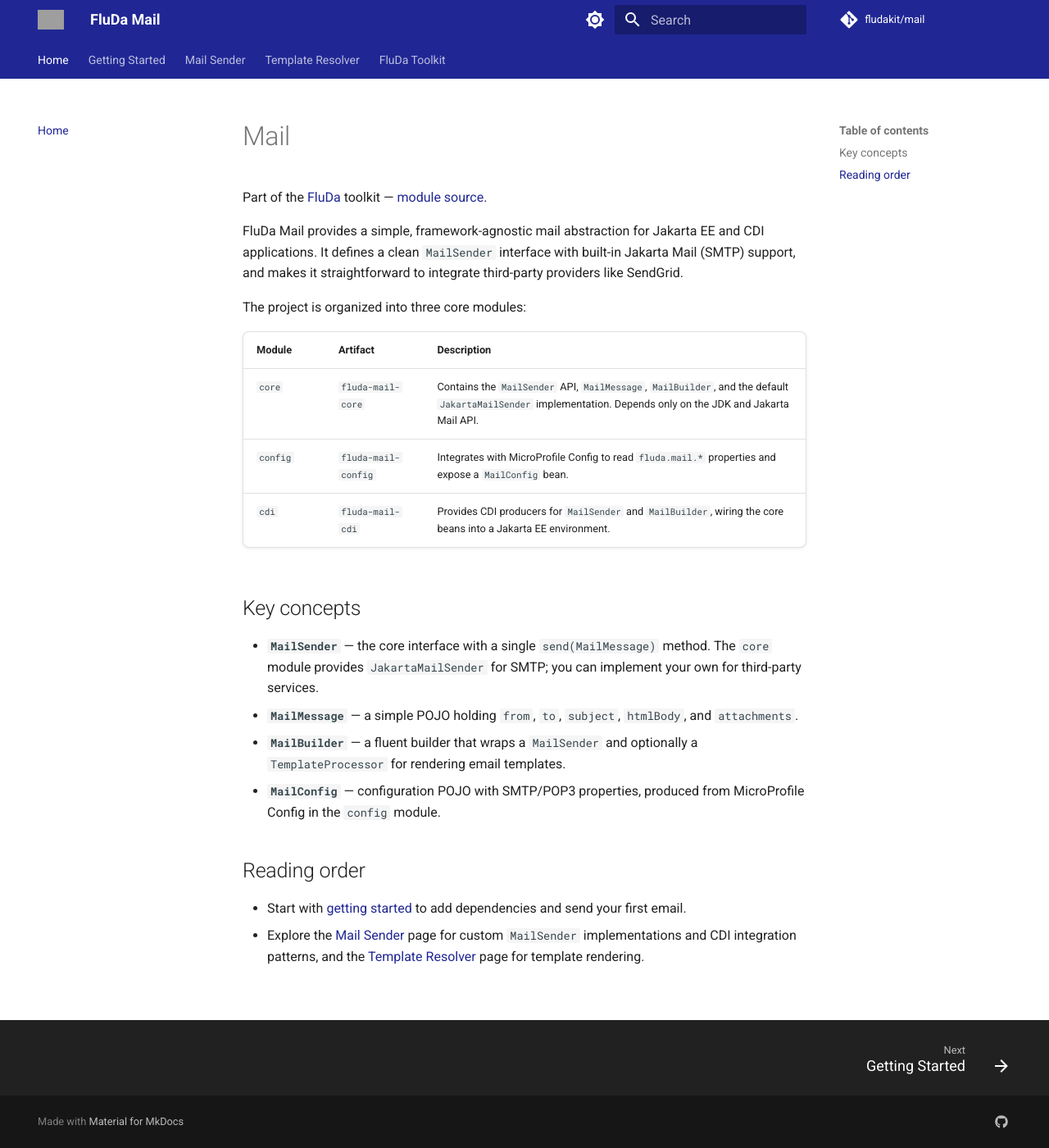
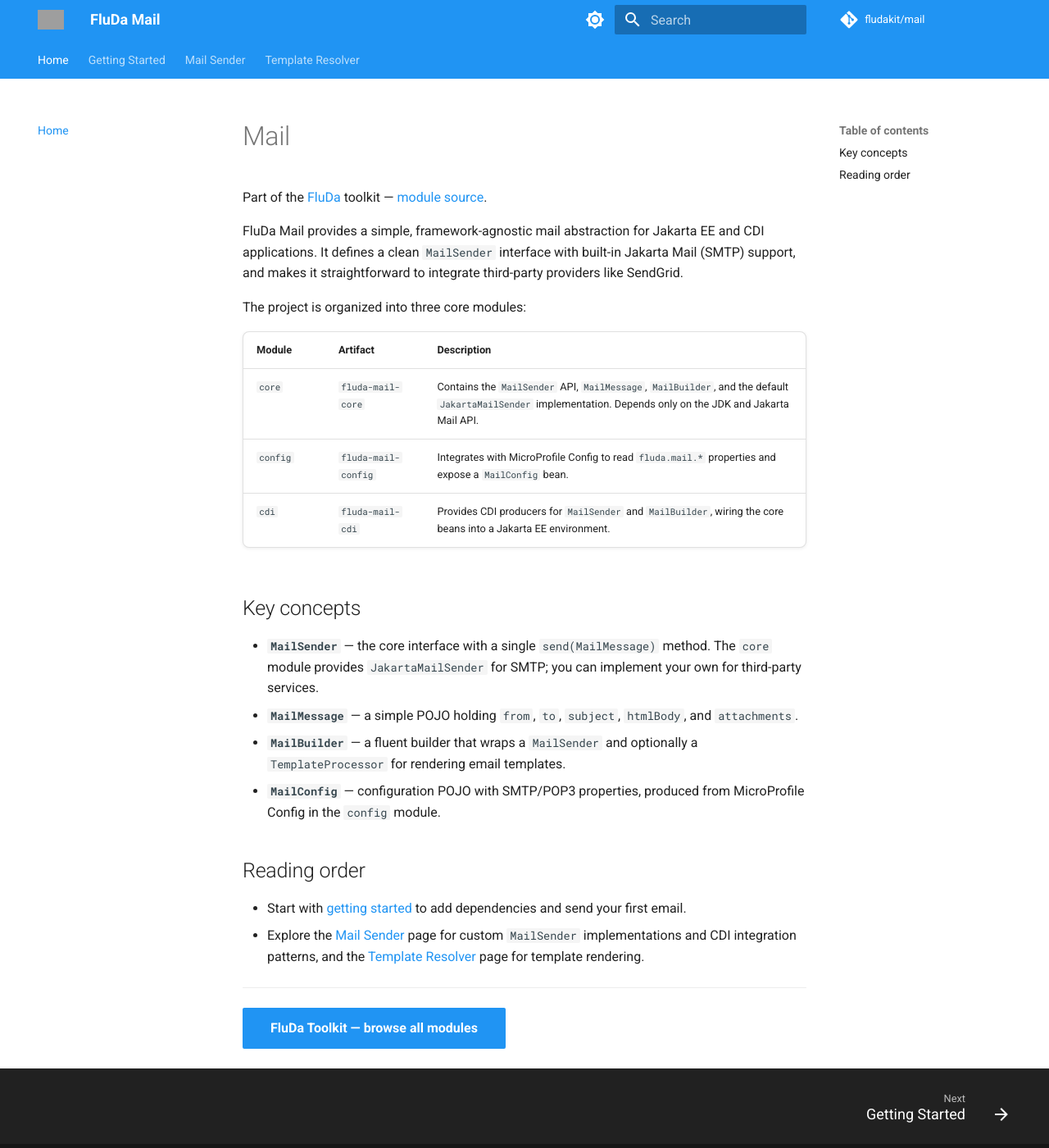
Before and after one commit to fludakit/mail, an MkDocs documentation site: the page built from docs/index.md, in a window 1280 px wide and 1400 px high. Shown: the whole window at 82% size. Built offline with MkDocs 1.6.1 and Material for MkDocs 9.7.7, drawn with Linux system fonts in a browser that asks for light colours; comment, search, counter and statistics services are not loaded.

Commit message:
docs: per-module color scheme and reorganize docs setup
Use a distinct Material palette per module, move docs-requirements.txt
to docs/requirements.txt, and replace the FluDa Toolkit nav link with a
button on the home page.

```diff
--- a/docs/index.md
+++ b/docs/index.md
@@ -23,3 +23,8 @@ The project is organized into three core modules:
 
 - Start with [getting started](getting-started.md) to add dependencies and send your first email.
 - Explore the [Mail Sender](mail-sender.md) page for custom `MailSender` implementations and CDI integration patterns, and the [Template Resolver](template-resolver.md) page for template rendering.
+
+
+---
+
+[FluDa Toolkit — browse all modules](https://fludakit.github.io/){ .md-button .md-button--primary }
--- a/docs/stylesheets/extra.css
+++ b/docs/stylesheets/extra.css
@@ -1,15 +1,5 @@
-/* FluDa brand tokens — shared with the FluDa documentation hub
-   (https://fludakit.github.io/). Keep the palette in sync with
-   fludakit.github.io/overrides/stylesheets/extra.css. */
-:root {
-  --md-primary-fg-color: #202794;
-  --md-primary-fg-color--light: #3f47b8;
-  --md-primary-fg-color--dark: #0a1258;
-  --md-primary-bg-color: #ffffff;
-  --md-accent-fg-color: #f0b92d;
-  --md-accent-fg-color--transparent: rgba(240, 185, 45, 0.1);
-  --md-accent-bg-color: #ffffff;
-}
+/* Per-module palette: primary and accent colors come from the Material
+   palette in mkdocs.yml — each FluDa module uses its own color scheme. */
 
 /* Brand accent for primary buttons */
 .md-button--primary {
--- a/mkdocs.yml
+++ b/mkdocs.yml
@@ -11,15 +11,15 @@ theme:
   palette:
     - media: "(prefers-color-scheme: light)"
       scheme: default
-      primary: custom
-      accent: amber
+      primary: blue
+      accent: orange
       toggle:
         icon: material/brightness-7
         name: Switch to dark mode
     - media: "(prefers-color-scheme: dark)"
       scheme: slate
-      primary: custom
-      accent: amber
+      primary: blue
+      accent: orange
       toggle:
         icon: material/brightness-4
         name: Switch to light mode
@@ -71,4 +71,3 @@ nav:
   - Getting Started: getting-started.md
   - Mail Sender: mail-sender.md
   - Template Resolver: template-resolver.md
-  - FluDa Toolkit: https://fludakit.github.io/
```
Also changed, not shown: docs/requirements.txt (renamed from docs-requirements.txt), 1 other file.
